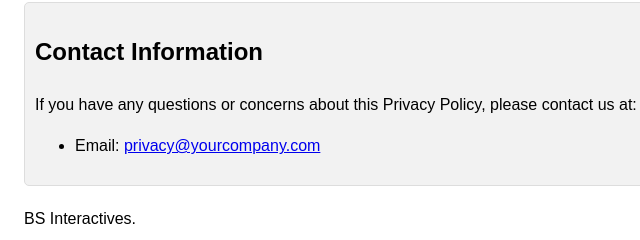
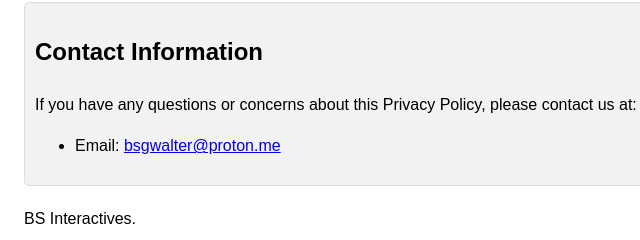
Before and after one commit to BSG-Walter/Random-Color-Display, a plain HTML site: page privacy.html in a window 1280 px wide. Shown: the part 937-1177 px from the top of the page, 4-644 px from the left. Drawn offline with Linux system fonts and the light colour scheme.

Commit message:
email update

```diff
--- a/privacy.html
+++ b/privacy.html
@@ -76,7 +76,7 @@
   <h2>Contact Information</h2>
   <p>If you have any questions or concerns about this Privacy Policy, please contact us at:</p>
   <ul>
-    <li>Email: <a href="bsgwalter@proton.me">privacy@yourcompany.com</a></li>
+    <li>Email: <a href="bsgwalter@proton.me">bsgwalter@proton.me</a></li>
   </ul>
 </section>
 
```
